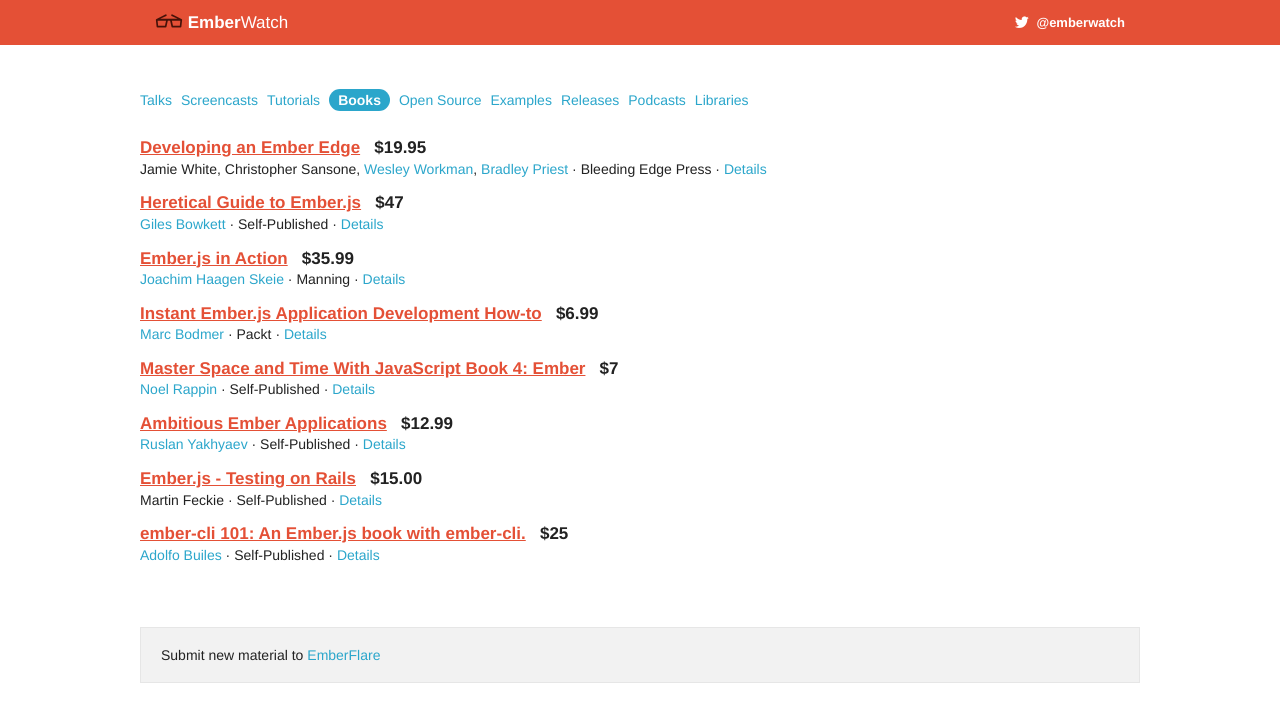
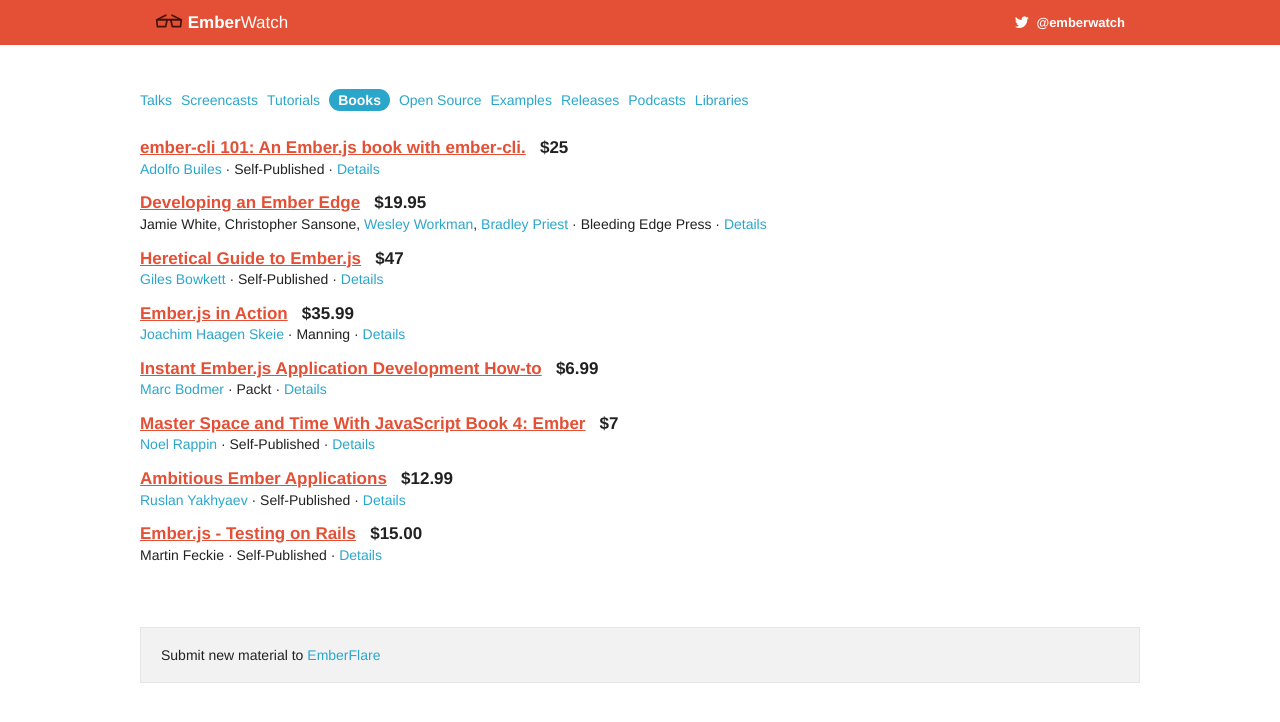
Before and after one commit to emberwatch/emberwatch, a Jekyll site: the page built from books.html, in a window 1280 px wide. Shown: the top 722 px of the page. Built offline with Jekyll 4.4.1, drawn with Linux system fonts in a browser that asks for light colours; comment, search, counter and statistics services are not loaded; part of the change alters nothing that is shown.

Commit message:
Move more recent publication to top

```diff
--- a/_data/books.yml
+++ b/_data/books.yml
@@ -1,4 +1,10 @@
 ---
+- title: 'ember-cli 101: An Ember.js book with ember-cli.'
+  author_ids:
+  - 148
+  publisher: Self-Published
+  url: https://leanpub.com/ember-cli-101
+  price: $25
 - title: Developing an Ember Edge
   author_ids:
   - 100
@@ -32,7 +38,7 @@
   publisher: Self-Published
   url: http://www.noelrappin.com/
   price: $7
-- title: ! 'Ambitious Ember Applications'
+- title: 'Ambitious Ember Applications'
   author_ids:
   - 115
   publisher: Self-Published
@@ -44,9 +50,3 @@
   publisher: Self-Published
   url: https://leanpub.com/emberjs-testingonrails
   price: $15.00
-- title: ! 'ember-cli 101: An Ember.js book with ember-cli.'
-  author_ids:
-  - 148
-  publisher: Self-Published
-  url: https://leanpub.com/ember-cli-101
-  price: $25
```
